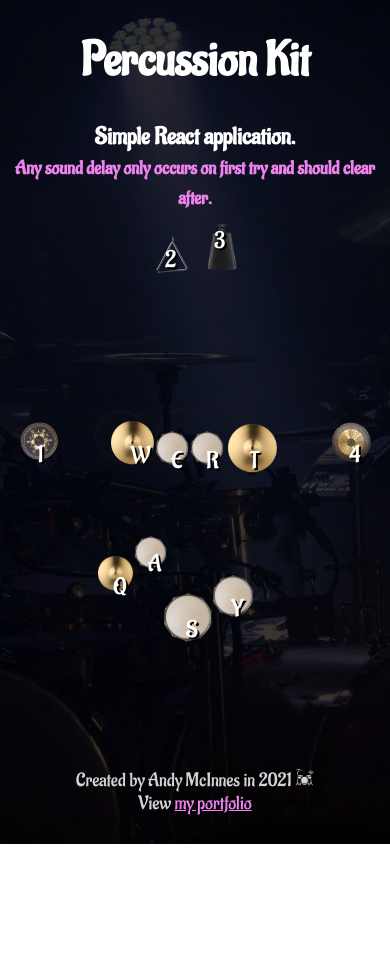
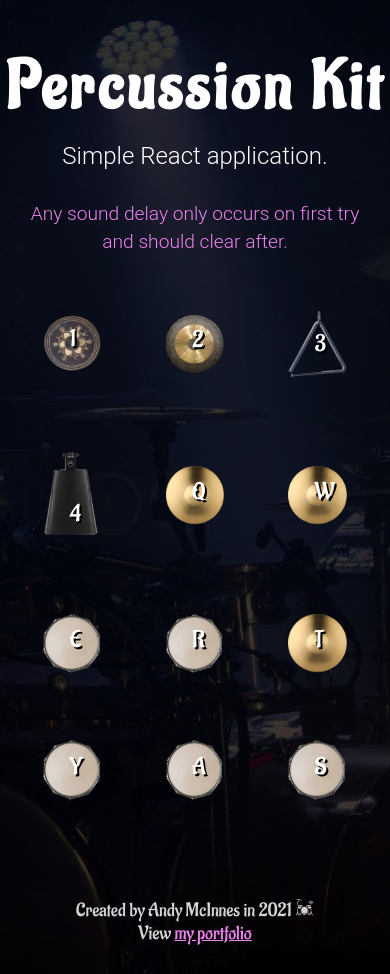
Before and after one commit to AndyMc7993/percussion-app, a React (Create React App) app: page / in a window 390 px wide. Before the commit the page ends 844 px from the top, so only its background shows below. Built offline with nearby package versions, Linux system fonts and the light colour scheme.

Commit message:
5. Last changes

```diff
--- a/src/App.css
+++ b/src/App.css
@@ -21,48 +21,120 @@ body{
 /* Title */
 
 .title{
-  font-size: 3rem;
+  font-size: 4.25rem;
+  letter-spacing: 0.25rem;
+  margin-bottom: 0%;
+  padding-bottom: 0;
 }
 
 .extra{
+  padding-top: 1.5em;
   color: violet;
   font-size: 1.2rem ;
 }
 
 .info{
-  margin-bottom: 0.5em;
+  margin: 0.5em 1em;
+  padding-top: 0%;
   font-size: 1.5rem;
+  font-family: 'Roboto', sans-serif;
+  font-weight: 300;
+}
+
+.desktop-info{
+  display: none;
+}
+
+.header{
+  margin-bottom: 2.5em;
 }
 
 /* Instruments section */
 
 .instrument-container{
   display: flex;
-  max-height: 60%;
-  max-width: 90%;
+  flex-wrap: wrap;
+  align-items: center;
+  justify-content: center;
+}
+
+.instrument-img{
+  width: 15vw;
+  object-fit: fill;
+  height: auto;
+  margin:0;
   padding: 0;
 }
 
-.instrument{
-  position: relative;
-  display: block;
-  cursor: pointer;
+.instrument-box{
+  margin: 1em 2em;
 }
 
 .key{
   z-index: 100;
   color: white;
   margin: auto;
-  margin-top: 45%;
   position: relative;
+  top: -2.2em;
   padding: 0%;
   width: 10%;
   font-size: 1.5rem;
   text-shadow: 2px 2px black;
 }
 
+/* Instrument Playing */
+
+.playing {
+  transform: scale(0.95);
+  margin: 0;
+  padding: 0;
+  width: fit-content;
+  background-image: radial-gradient(
+    rgba(255,255,255,1.00) 60%,
+    rgba(255,255,255,0.65) 62%,
+    rgba(255,255,255,0.50) 66%,
+    rgba(255,255,255,0.20) 67%,
+    rgba(255,255,255,0.03) 70%,
+    rgba(255,255,255,0.00) 73%
+  )
+}
+
+/* Footer */
+
+.footer {
+  color: lightgray;
+  font-size: 1.2rem;
+  position: relative;
+  bottom: 0.5em;
+  left: 0;
+  right: 0;
+}
+
+.foot-container{
+  margin-top: 3.5em;
+}
+
+.footer a{
+  color: violet;
+}
+
+/* Desktop */
+
+@media screen and (min-width: 1040px) {
+
+  .header{
+    margin-bottom: 3em;
+  }
+
+  .desktop-info{
+    display: block;
+  }
+
+  .mobile-info{
+    display: none;
+  }
+
   .instrument-img{
-  position: absolute;
     left: 0;
     right: 0;
     margin-left: auto;
@@ -74,23 +146,12 @@ body{
     min-width: 2em;
   }
 
-.instrument-box{
-  position: relative;
-  display: block;
-  margin:0;
-  padding: 0;
-  width:fit-content;
-  height: 50%;
-}
-
-/* Instrument Positioning */
-
   .instrument-box:nth-child(1) {
     position: absolute;
     width: 10vw;
-  height: 20vw;
+    height: 10vw;
     top: 50%;
-  left: 5%;
+    left: 9%;
   }
 
   .instrument-box:nth-child(2) {
@@ -98,7 +159,7 @@ body{
     width: 10vw;
     height: 10vw;
     z-index: 2;
-  right: 5%;
+    right: 13%;
     top: 50%;
   }
 
@@ -107,7 +168,7 @@ body{
     width: 5vw;
     height: 5vw;
     left: 40%;
-  top: 28%;
+    top: 38%;
     z-index: 6;
   }
 
@@ -116,7 +177,7 @@ body{
     width: 4vw;
     height: 4vw;
     right: 43%;
-  top: 26%;
+    top: 37%;
     z-index: 6;
   }
 
@@ -160,7 +221,7 @@ body{
     position: absolute;
     width: 12.5vw;
     height: 12.5vw;
-  right: 29%;
+    right: 27%;
     bottom: 44%;
     z-index: 4;
   }
@@ -169,8 +230,9 @@ body{
     position: absolute;
     width: 10.5vw;
     height: 10.5vw;
-  right: 35%;
-  bottom: 27%;
+    right: 30%;
+    bottom: 29%;
+    z-index: 3;
   }
 
   .instrument-box:nth-child(11) {
@@ -188,25 +250,9 @@ body{
     width: 12.5vw;
     height: 12.5vw;
     left: 42%;
-  bottom: 24%;
+    bottom: 30%;
     z-index: 2;
   }
-
-/* Instrument Playing */
-
-.playing {
-  transform: scale(0.95);
-  margin: 0;
-  padding: 0;
-  border: 1px solid white;
-  background-image: radial-gradient(
-    rgba(255,255,255,0.20) 67%,
-    rgba(255,255,255,0.03) 70%,
-    rgba(255,255,255,0.00) 73%
-  )
-}
-
-/* Footer */
 
   .footer {
     color: lightgray;
@@ -217,12 +263,25 @@ body{
     right: 0;
   }
 
-.foot-container{
-  margin-top: 3.5em;
 }
 
-.footer a{
-  color: violet;
+@media screen and (min-width: 1300px) {
+
+  .instrument-box:nth-child(3) {
+    position: absolute;
+    width: 5vw;
+    height: 5vw;
+    left: 40%;
+    top: 30%;
+    z-index: 6;
   }
 
-/*Individual Instruments */
+  .instrument-box:nth-child(4) {
+    position: absolute;
+    width: 4vw;
+    height: 4vw;
+    right: 43%;
+    top: 29%;
+    z-index: 6;
+  }
+}
--- a/src/components/InstrumentData.js
+++ b/src/components/InstrumentData.js
@@ -33,21 +33,21 @@ const instrumentData = [
         name: 'Gong',
         img: gongImg,
         sound: gong,
-        key: "4"
+        key: "2"
     },
     {
         id: 3,
         name: 'Triangle',
         img: triangleImg,
         sound: triangle,
-        key: "2"
+        key: "3"
     },
     {
         id: 4,
         name: 'Cow-bell',
         img: cowbellImg,
         sound: cowbell,
-        key: "3"
+        key: "4"
     },
     {
         id: 5,
--- a/src/components/Nav-bar.js
+++ b/src/components/Nav-bar.js
@@ -2,10 +2,11 @@ import '../App.css';
 
 function NavBar(){
     return(
-        <div>
+        <div className='header'>
             <h1 className='title'>Percussion Kit</h1>
-            <h3 className='info'>Simple React application. <br />
-            <span className='extra'>Any sound delay only occurs on first try and should clear after.</span>
+            <h3 className='info'>Simple React application. <br /> <br />
+            <span className='extra'>Any sound delay only occurs on first try and should clear after.</span><br />
+            <span className="desktop-info">Use keys or click for sound!</span>
             </h3>
         </div>
     )
--- a/src/components/Percussion.js
+++ b/src/components/Percussion.js
@@ -8,10 +8,10 @@ export default function Percussion(){
     const[sounds, setSounds] = useState(InstrumentData)
 
         return(
-            <div className="App">
+            <div className="instrument-section">
 			    <div className="instrument-container">
 				    {sounds.map((sound, i) => (
-				    	<Instrument key={i} img={sound.img} letter={sound.key} sound={sound.sound} />
+				    	<Instrument className="instrument" key={i} img={sound.img} letter={sound.key} sound={sound.sound} />
 				    ))}
 			    </div>
 		</div>
```
Lines whose indentation alone changed are shown as unchanged.
